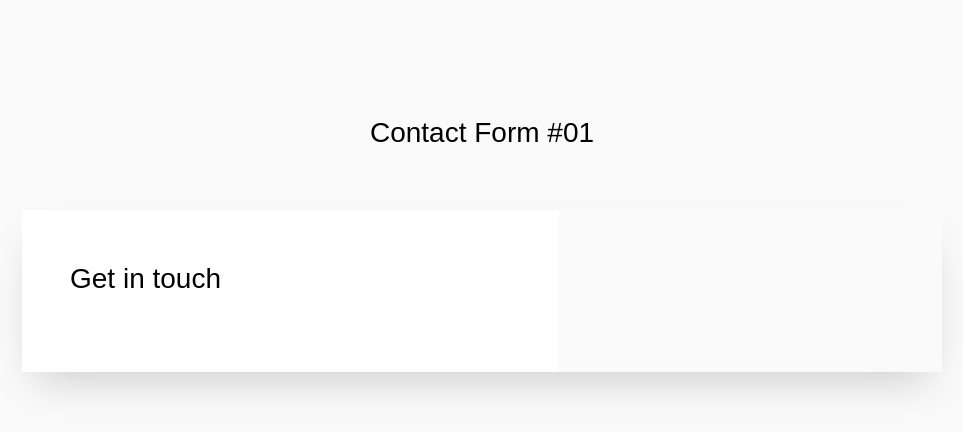
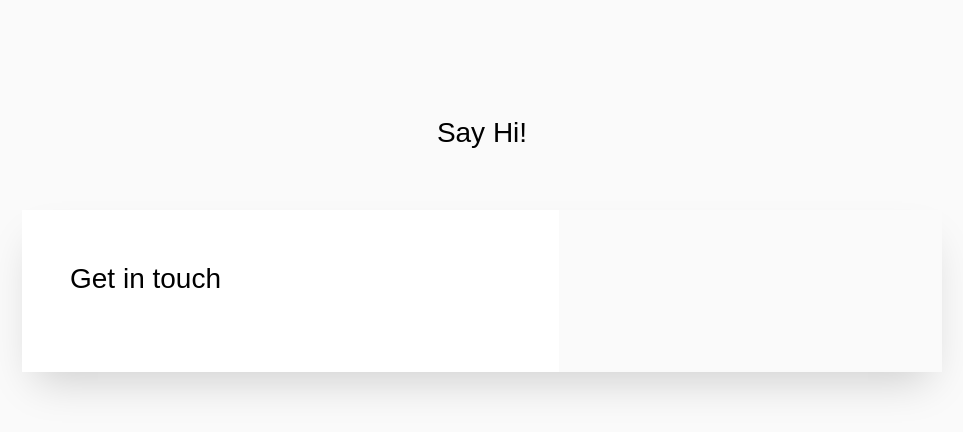
Before and after one commit to vegagamestudios/vegastudios.contact, a plain HTML site: page index.html in a window 1280 px wide. Shown: the whole page, without its empty margins (158-1121 px from the left). Drawn offline with nearby package versions, Linux system fonts and the light colour scheme.

Commit message:
Update index.html

```diff
--- a/index.html
+++ b/index.html
@@ -17,7 +17,7 @@
 		<div class="container">
 			<div class="row justify-content-center">
 				<div class="col-md-6 text-center mb-5">
-					<h2 class="heading-section">Contact Form #01</h2>
+					<h2 class="heading-section">Say Hi!</h2>
 				</div>
 			</div>
 			<div class="row justify-content-center">
```
